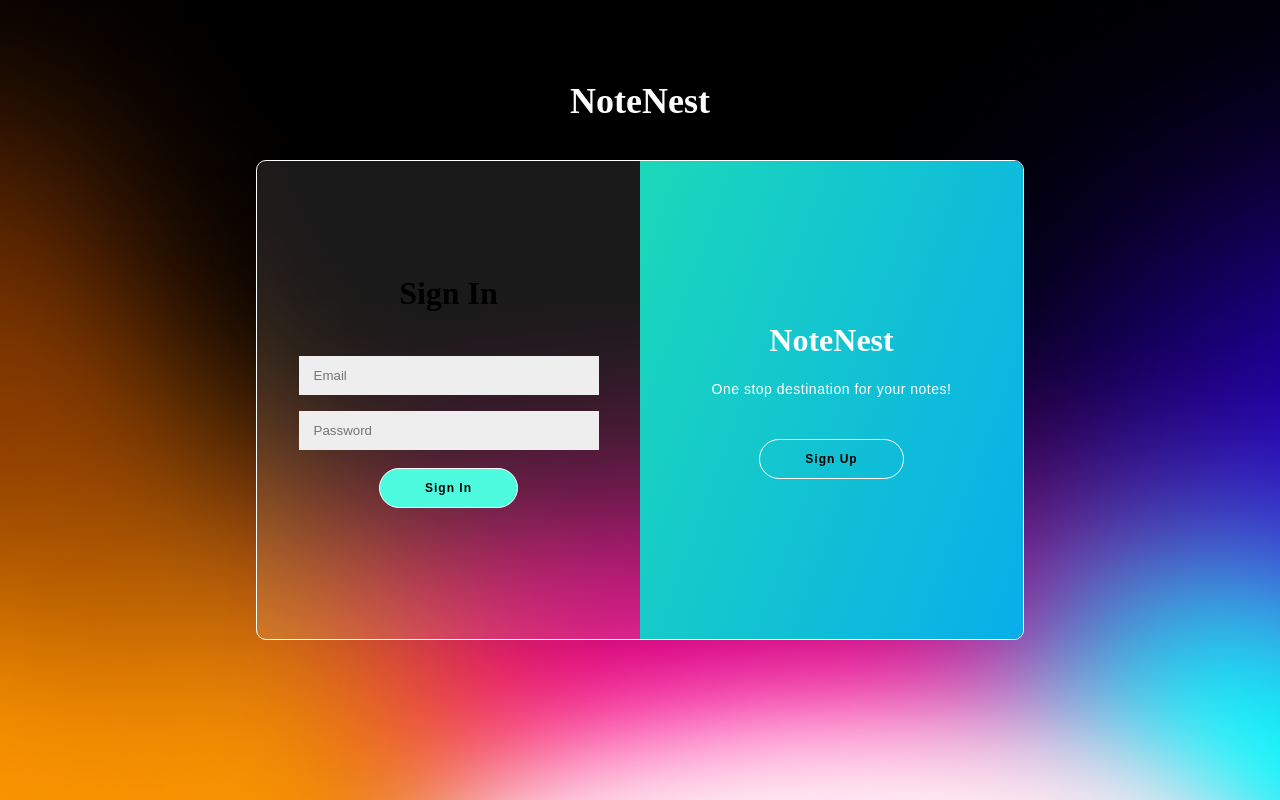
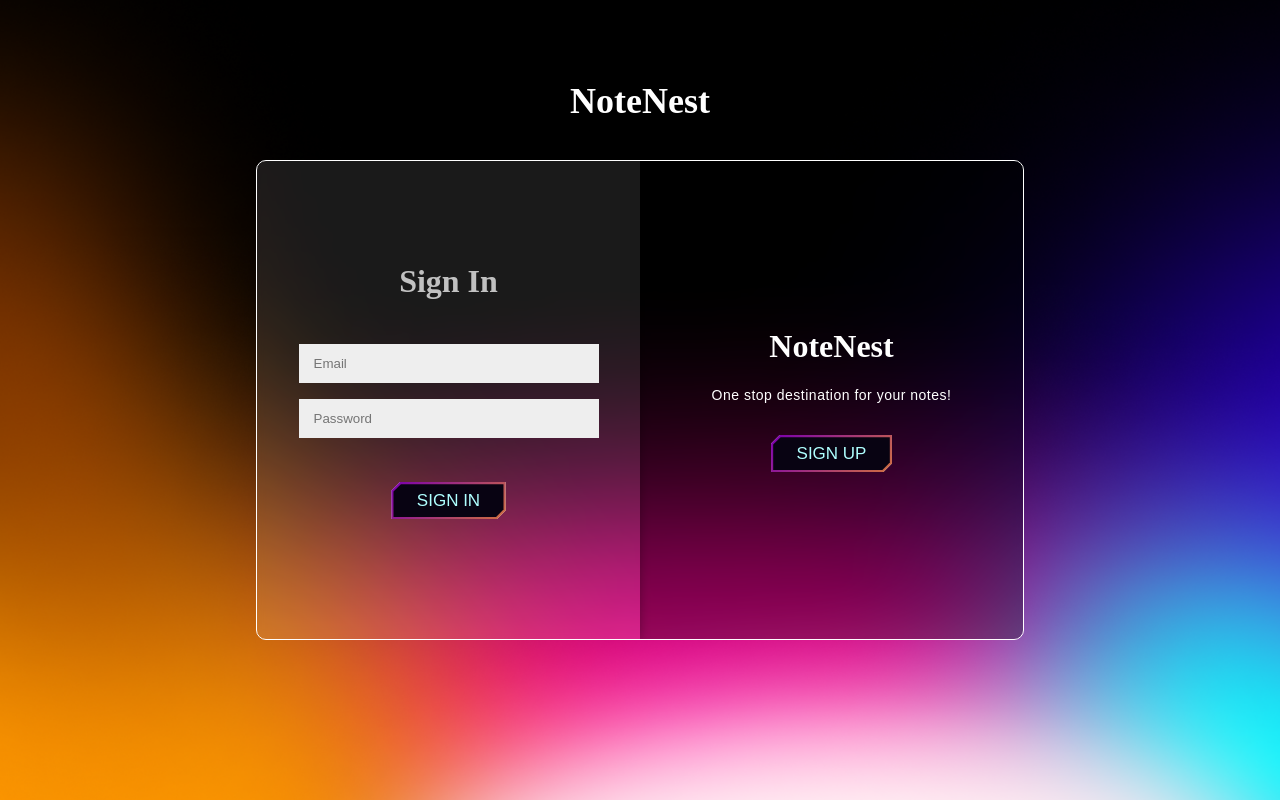
Before and after one commit to himanshu-03/NoteNest, a Flask app: page / in a window 1280 px wide. Run offline with Flask 3, Linux system fonts and the light colour scheme; some libraries are stand-ins or nearby versions.

Commit message:
enhanced ui

```diff
--- a/website/static/css/main.css
+++ b/website/static/css/main.css
@@ -55,6 +55,7 @@
 	justify-content: center;
 	flex-direction: column;
 	padding: 0 50px;
+	color: #ffffffba;
 	height: 100%;
 	text-align: center;
 }
@@ -92,21 +93,124 @@
 	margin: 8px 0;
 	padding: 12px 15px;
 }
-button{
-	border-radius: 20px;
-	margin-top: 10px;
-	border: 1px solid #fff;
-	background: #4ffbdf;
-	font-size: 12px;
-	padding: 12px 45px;
-	font-weight: bold;
-	letter-spacing: 1px;
-	text-decoration: uppercase;
-	transition: transform .8s ease-in;
+.btn {
+  --border-color: linear-gradient(-45deg, #ffae00, #7e03aa, #00fffb);
+  --border-width: .125em;
+  --curve-size: .5em;
+  --blur: 30px;
+  --bg: #080312;
+  --color: #afffff;
+  color: var(--color);
+    /* use position: relative; so that BG is only for .btn */
+  position: relative;
+  isolation: isolate;
+  display: inline-grid;
+  place-content: center;
+  padding: .5em 1.5em;
+  font-size: 17px;
+  border: 0;
+  text-transform: uppercase;
+  box-shadow: 10px 10px 20px rgba(0, 0, 0, .6);
+  clip-path: polygon(
+            /* Top-left */
+            0% var(--curve-size),
+
+            var(--curve-size) 0,
+            /* top-right */
+            100% 0,
+            100% calc(100% - var(--curve-size)),
+
+            /* bottom-right 1 */
+            calc(100% - var(--curve-size)) 100%,
+            /* bottom-right 2 */
+            0 100%);
+  transition: color 250ms;
 }
-.btn-group > .btn {
-	border-radius: 20px;
-	margin-left: 20px; /* Adjust the space between buttons */
+
+.btn::after,
+.btn::before {
+  content: '';
+  position: absolute;
+  inset: 0;
+}
+
+.btn::before {
+  background: var(--border-color);
+  background-size: 300% 300%;
+  animation: move-bg7234 5s ease infinite;
+  z-index: -2;
+}
+
+@keyframes move-bg7234 {
+  0% {
+    background-position: 31% 0%
+  }
+
+  50% {
+    background-position: 70% 100%
+  }
+
+  100% {
+    background-position: 31% 0%
+  }
+}
+
+.btn::after {
+  background: var(--bg);
+  z-index: -1;
+  clip-path: polygon(
+            /* Top-left */
+            var(--border-width)
+            calc(var(--curve-size) + var(--border-width) * .5),
+
+            calc(var(--curve-size) + var(--border-width) * .5) var(--border-width),
+
+            /* top-right */
+            calc(100% - var(--border-width))
+            var(--border-width),
+
+            calc(100% - var(--border-width))
+            calc(100% - calc(var(--curve-size) + var(--border-width) * .5)),
+
+            /* bottom-right 1 */
+            calc(100% - calc(var(--curve-size) + var(--border-width) * .5)) calc(100% - var(--border-width)),
+            /* bottom-right 2 */
+            var(--border-width) calc(100% - var(--border-width)));
+  transition: clip-path 500ms;
+}
+
+.btn:where(:hover, :focus)::after {
+  clip-path: polygon(
+                /* Top-left */
+                calc(100% - var(--border-width))
+
+                calc(100% - calc(var(--curve-size) + var(--border-width) * 0.5)),
+
+                calc(100% - var(--border-width))
+
+                var(--border-width),
+
+                /* top-right */
+                calc(100% - var(--border-width))
+
+                 var(--border-width),
+
+                calc(100% - var(--border-width))
+
+                calc(100% - calc(var(--curve-size) + var(--border-width) * .5)),
+
+                /* bottom-right 1 */
+                calc(100% - calc(var(--curve-size) + var(--border-width) * .5))
+                calc(100% - var(--border-width)),
+
+                /* bottom-right 2 */
+                calc(100% - calc(var(--curve-size) + var(--border-width) * 0.5))
+                calc(100% - var(--border-width)));
+  transition: 200ms;
+}
+
+.btn:where(:hover, :focus) {
+  color: #fff;
 }
 .signin{
 	left: 0;
@@ -124,7 +228,7 @@
 	transition: transform .6s ease-in-out;
 }
 .overlay{
-	background-image: linear-gradient(290deg, #08AEEA 0%, #2AF598 100%);
+	background-color: #0000004c;
 	background-repeat: no-repeat;
 	background-size: cover;
 	background-position: 0 0;
--- a/website/templates/index.html
+++ b/website/templates/index.html
@@ -28,7 +28,8 @@
             <div class="form-group">
                 <input type="password" id="password2" name="password2" placeholder="Enter your password again">
             </div>
-            <button>Sign Up</button>
+            <br />
+            <button class="btn">Sign Up</button>
             <br>
             {% if error %}
             <div class="error-message">{{ error }}</div>
@@ -42,7 +43,8 @@
             <br><br>
             <input type="email" id="email" name="email" placeholder="Email">
             <input type="password" id="name" name="password" placeholder="Password">
-            <button type="submit">Sign In</button>
+            <br /><br />
+            <button class="btn" type="submit">Sign In</button>
             <br>
             {% if error %}
             <div class="error-message">{{ error }}</div>
@@ -55,12 +57,12 @@
             <div class="panel overlay-left">
                 <h1>Welcome To<br>NoteNest</h1>
                 <p>Please Subscribe</p>
-                <button class="press" id="signIn">Sign In</button>
+                <button class="btn" id="signIn">Sign In</button>
             </div>
             <div class="panel overlay-right">
                 <h1>NoteNest</h1>
                 <p>One stop destination for your notes!</p>
-                <button class="press" id="signUp">Sign Up</button>
+                <button class="btn" id="signUp">Sign Up</button>
             </div>
         </div>
     </div>
--- a/website/views.py
+++ b/website/views.py
@@ -47,7 +47,7 @@
         else:
             flash('Note is too short!', category='error')
 
-    return render_template("edit_note.html",user=current_user, note=note)  # Render edit note template
+    return render_template("home.html",user=current_user, note=note)  # Render edit note template
 
 
 @views.route('/delete-note', methods=['POST'])
```
Also changed, not shown: website/templates/edit_note.html (deleted, +0 -16 lines), website/templates/home.html (+29 -4 lines).
